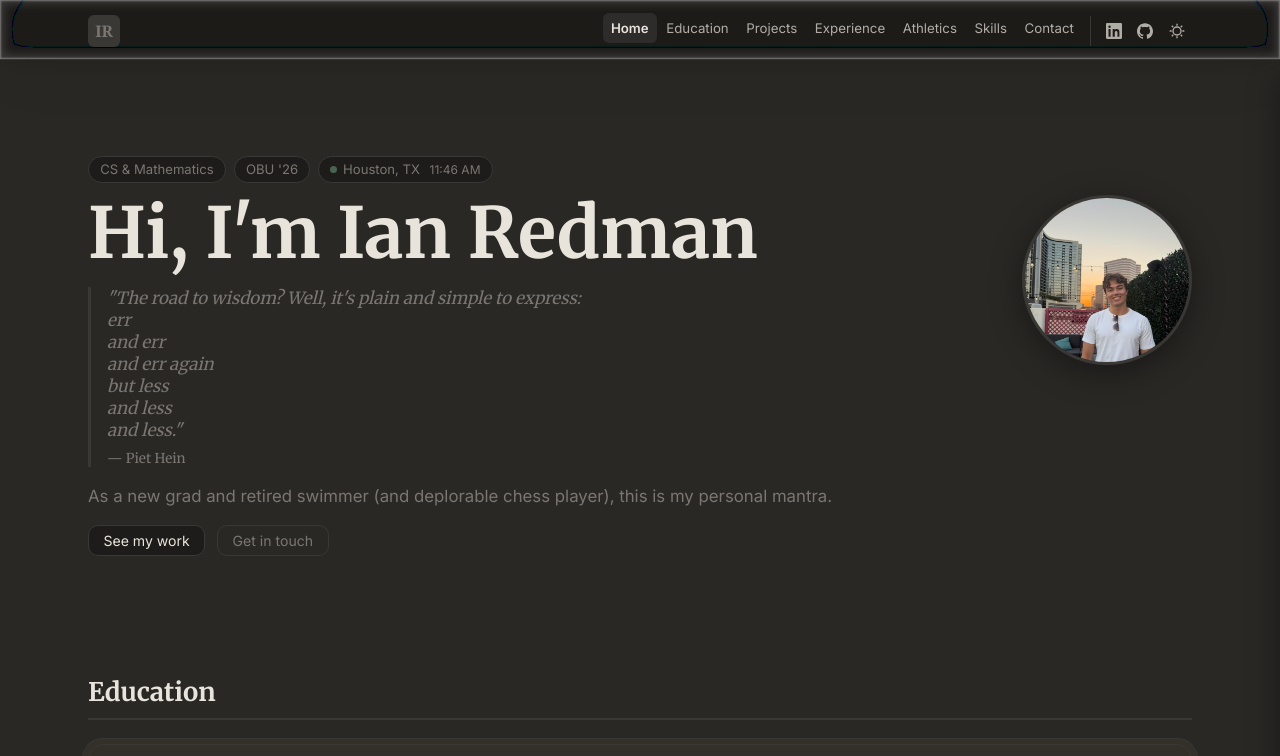
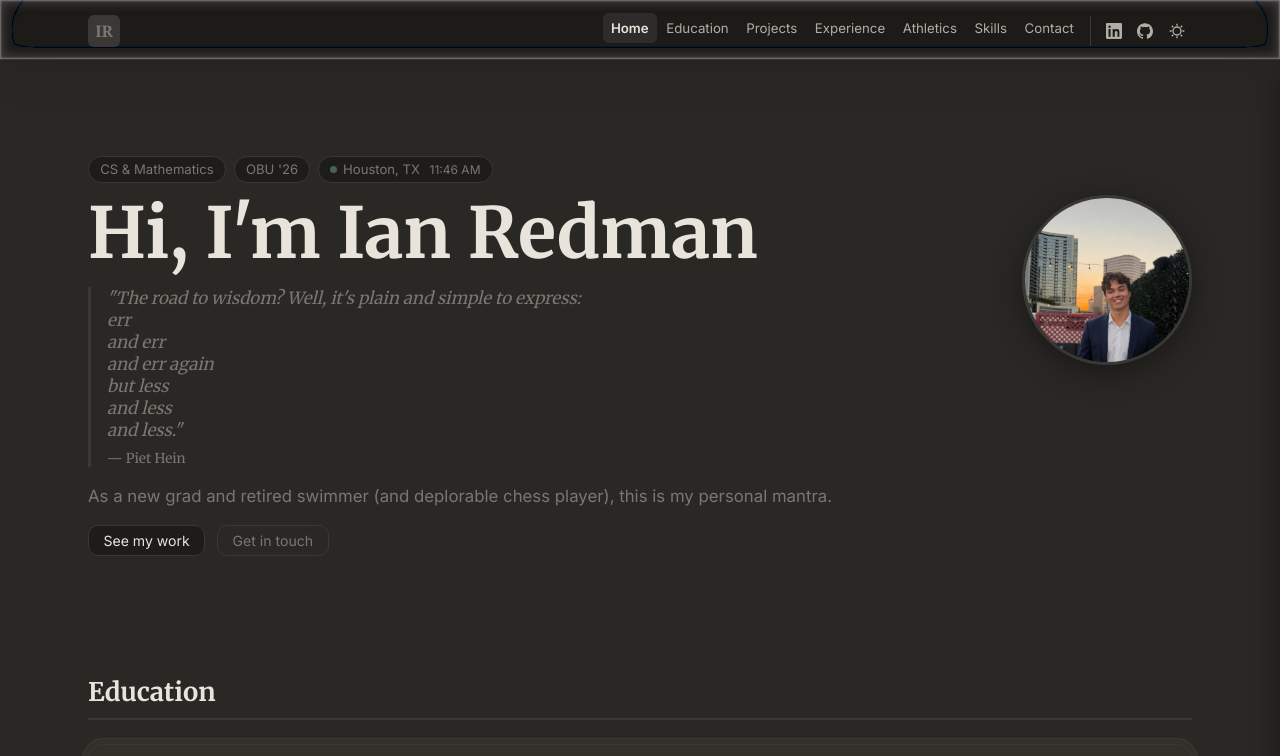
Before and after one commit to ianredmann/resume-website, a React (Vite) app: page / in a window 1280 px wide. Shown: the top 756 px of the page. Built offline with nearby package versions, Linux system fonts and the light colour scheme.

Commit message:
Switch hero photo to new suit photo and zoom in slightly
Add photo-about-2.avif and wrap the hero photo in a fixed-size frame
so it can be scaled up and cropped tighter without changing the
circle/border size.

```diff
--- a/src/App.css
+++ b/src/App.css
@@ -144,15 +144,22 @@ section h2 {
   gap: 0.9rem;
 }
 
-.hero-photo {
+.hero-photo-frame {
   width: 170px;
   height: 170px;
   border-radius: 50%;
-  object-fit: cover;
-  object-position: center top;
+  overflow: hidden;
   flex-shrink: 0;
   border: 3px solid var(--color-border);
   box-shadow: 0 8px 32px rgba(0, 0, 0, 0.12);
+}
+
+.hero-photo {
+  width: 100%;
+  height: 100%;
+  object-fit: cover;
+  object-position: 35% top;
+  transform: scale(1.15);
 }
 
 .hero-meta {
@@ -206,7 +213,7 @@ section h2 {
   margin-left: 0.25rem;
 }
 
-body.dark-mode .hero-photo {
+body.dark-mode .hero-photo-frame {
   box-shadow: 0 8px 32px rgba(0, 0, 0, 0.4);
 }
 
@@ -1724,7 +1731,7 @@ body.dark-mode .edu-stat.edu-stat-glow {
     display: contents;
   }
 
-  .hero-photo {
+  .hero-photo-frame {
     order: 1;
     width: 140px;
     height: 140px;
--- a/src/components/About.jsx
+++ b/src/components/About.jsx
@@ -1,5 +1,5 @@
 import { useState, useEffect, useRef } from 'react'
-import photo from '../assets/photo-about.avif'
+import photo from '../assets/photo-about-2.avif'
 
 const IAN_LAT = 29.7604
 const IAN_LNG = -95.3698
@@ -223,7 +223,9 @@ function About() {
                         </a>
                     </div>
                 </div>
-                <img src={photo} alt="Ian Redman" className="hero-photo" />
+                <div className="hero-photo-frame">
+                    <img src={photo} alt="Ian Redman" className="hero-photo" />
+                </div>
             </div>
 
         </section>
```
Also changed, not shown: src/assets/photo-about-2.avif (added).
